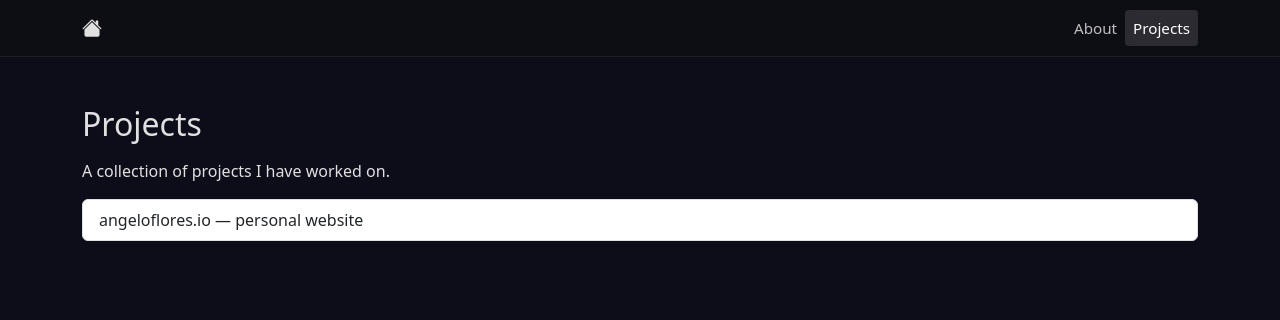
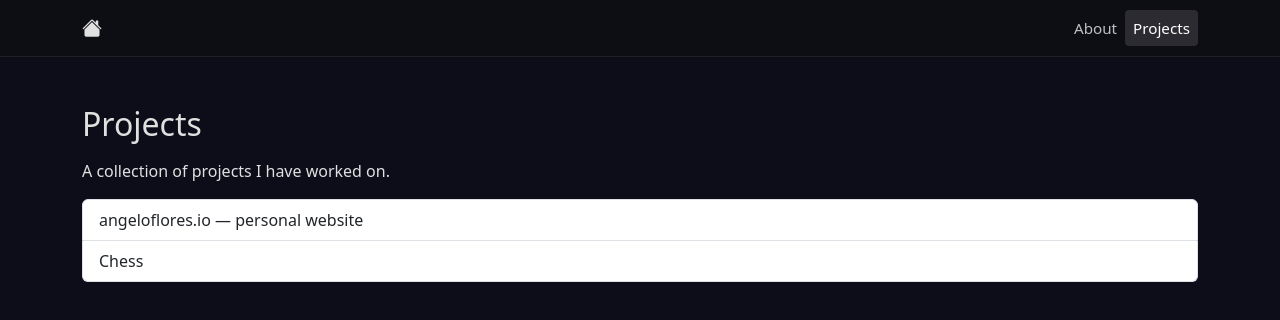
Before and after one commit to maaz-sh/angelofloresio, a React (Vite) app: page /projects in a window 1280 px wide. Shown: the top 320 px of the page. Built offline with nearby package versions, Linux system fonts and the light colour scheme; the HTML template or start-up script is replaced by a standard one.

Commit message:
feat: add "Chess" project to Projects page list
Include new project item below "angeloflores.io" with consistent styling.

Co-authored-by: Angelo Flores <20471442+atreyhazelhispanic@users.noreply.github.com>

```diff
--- a/src/pages/Projects.tsx
+++ b/src/pages/Projects.tsx
@@ -5,6 +5,7 @@ function Projects() {
       <p className="mt-3">A collection of projects I have worked on.</p>
       <ul className="list-group mt-3">
         <li className="list-group-item">angeloflores.io — personal website</li>
+        <li className="list-group-item">Chess</li>
       </ul>
     </div>
   )
```
